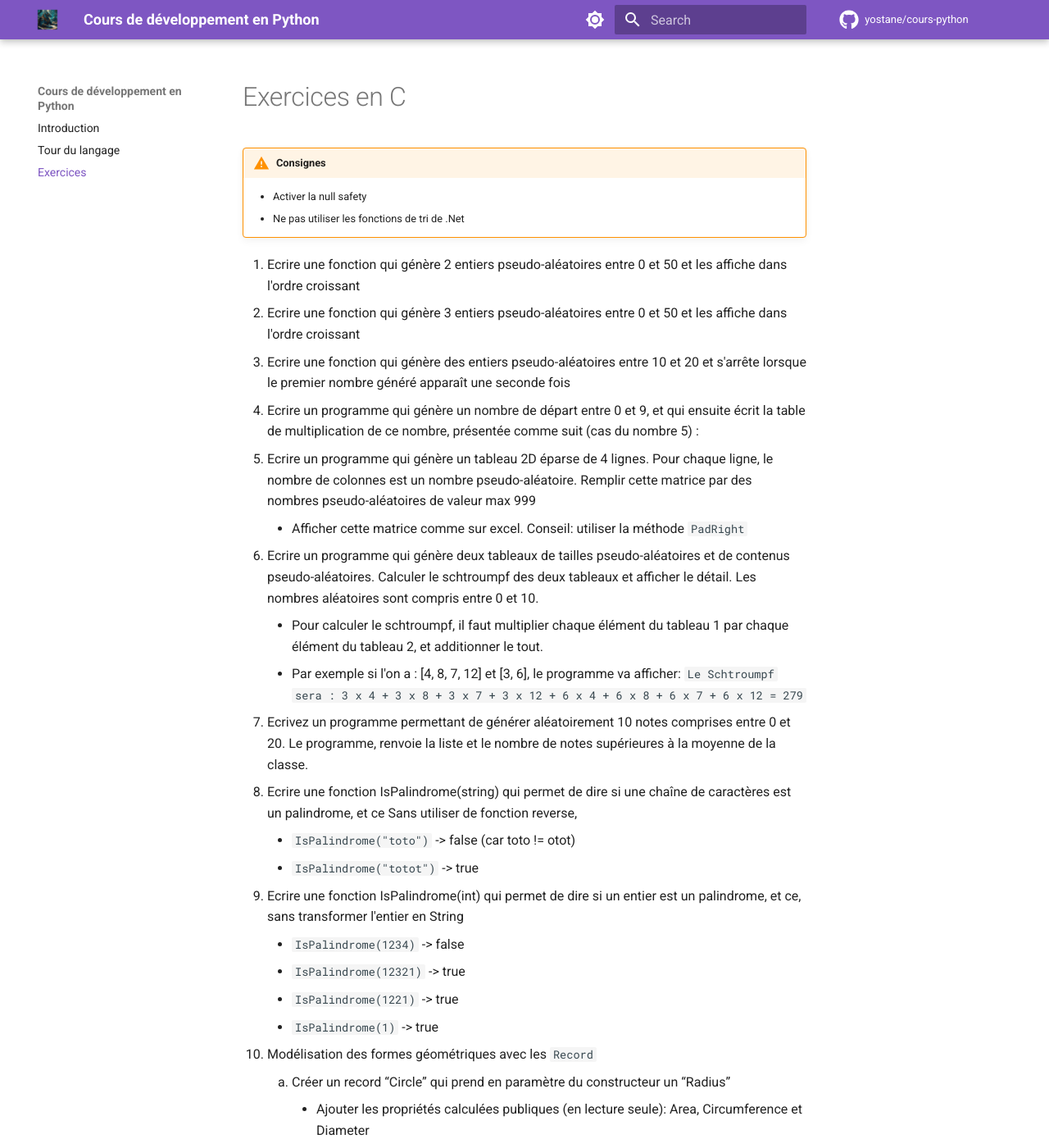
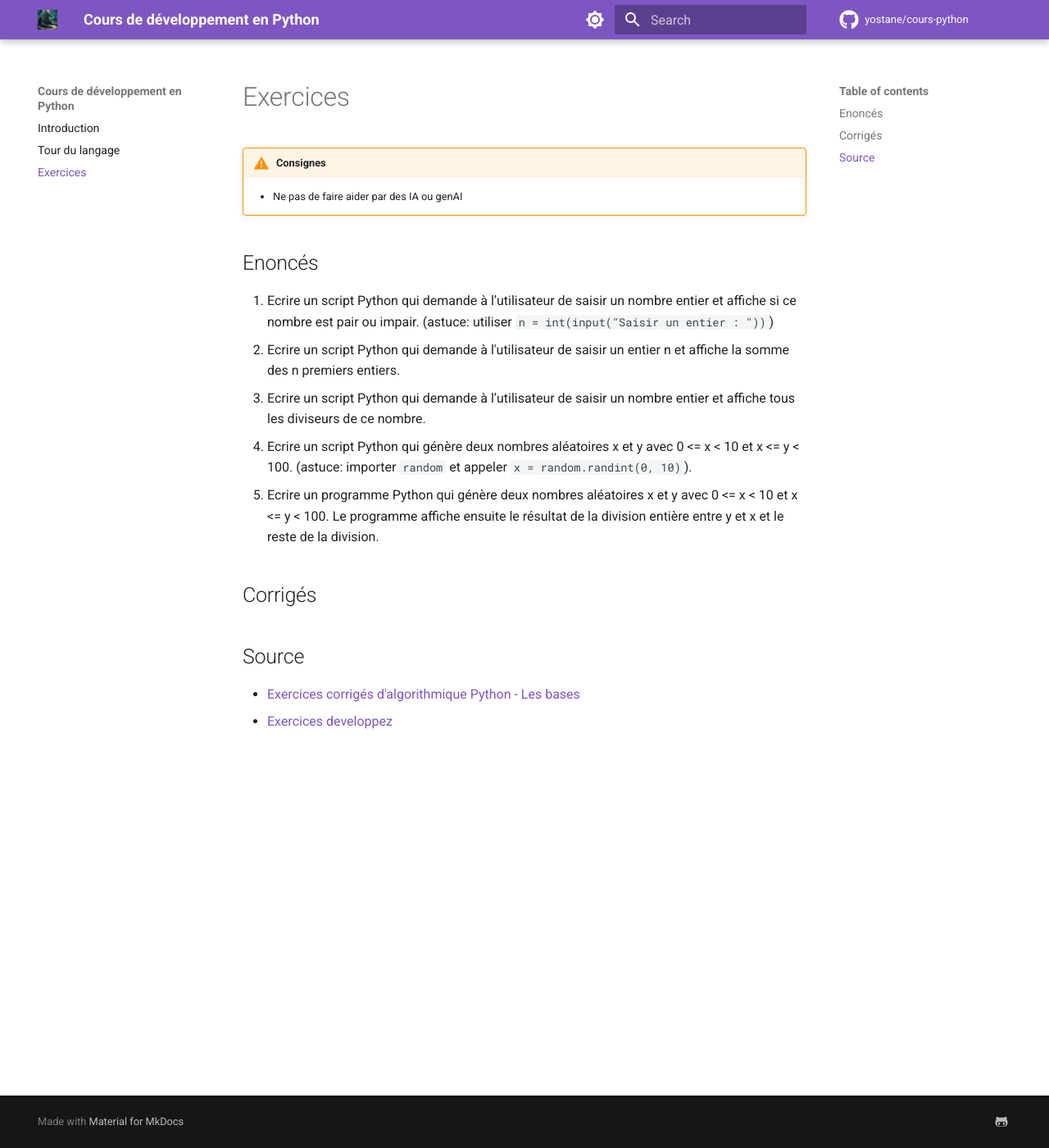
Before and after one commit to yostane/cours-python, an MkDocs documentation site: the page built from docs/python-exercices.md, in a window 1280 px wide and 1400 px high. Shown: the whole window at 82% size. Built offline with MkDocs 1.6.1 and Material for MkDocs 9.7.7, drawn with Linux system fonts in a browser that asks for light colours; comment, search, counter and statistics services are not loaded; some of the changed text lies outside the part shown.

Commit message:
MAJ support de cours

```diff
--- a/docs/python-exercices.md
+++ b/docs/python-exercices.md
@@ -1,42 +1,20 @@
-# Exercices en C#
+# Exercices
 
 !!! warning "Consignes"
 
-    - Activer la null safety
-    - Ne pas utiliser les fonctions de tri de .Net
+    - Ne pas de faire aider par des IA ou genAI
 
-1. Ecrire une fonction qui génère 2 entiers pseudo-aléatoires entre 0 et 50 et les affiche dans l'ordre croissant
-1. Ecrire une fonction qui génère 3 entiers pseudo-aléatoires entre 0 et 50 et les affiche dans l'ordre croissant
-1. Ecrire une fonction qui génère des entiers pseudo-aléatoires entre 10 et 20 et s'arrête lorsque le premier nombre généré apparaît une seconde fois
-1. Ecrire un programme qui génère un nombre de départ entre 0 et 9, et qui ensuite écrit la table de multiplication de ce nombre, présentée comme suit (cas du nombre 5) :
-1. Ecrire un programme qui génère un tableau 2D éparse de 4 lignes. Pour chaque ligne, le nombre de colonnes est un nombre pseudo-aléatoire. Remplir cette matrice par des nombres pseudo-aléatoires de valeur max 999
-    - Afficher cette matrice comme sur excel. Conseil: utiliser la méthode `PadRight`
-1. Ecrire un programme qui génère deux tableaux de tailles pseudo-aléatoires et de contenus pseudo-aléatoires. Calculer le schtroumpf des deux tableaux et afficher le détail. Les nombres aléatoires sont compris entre 0 et 10.
-    - Pour calculer le schtroumpf, il faut multiplier chaque élément du tableau 1 par chaque élément du tableau 2, et additionner le tout.
-    - Par exemple si l'on a : [4, 8, 7, 12] et [3, 6], le programme va afficher: `Le Schtroumpf sera : 3 x 4 + 3 x 8 + 3 x 7 + 3 x 12 + 6 x 4 + 6 x 8 + 6 x 7 + 6 x 12 = 279`
-1. Ecrivez un programme permettant de générer aléatoirement 10 notes comprises entre 0 et 20. Le programme, renvoie la liste et le nombre de notes supérieures à la moyenne de la classe.
-1. Ecrire une fonction IsPalindrome(string) qui permet de dire si une chaîne de caractères est un palindrome, et ce Sans utiliser de fonction reverse,
-    - `IsPalindrome("toto")` -> false (car toto != otot)
-    - `IsPalindrome("totot")` -> true
-1. Ecrire une fonction IsPalindrome(int) qui permet de dire si un entier est un palindrome, et ce, sans transformer l'entier en String
-    - `IsPalindrome(1234)` -> false
-    - `IsPalindrome(12321)` -> true
-    - `IsPalindrome(1221)` -> true
-    - `IsPalindrome(1)` -> true
-1. Modélisation des formes géométriques avec les `Record`
-    1. Créer un record “Circle” qui prend en paramètre du constructeur un “Radius”
-        - Ajouter les propriétés calculées publiques (en lecture seule): Area, Circumference et Diameter
-        - Créer deux instances ayant le même rayon et affichez les dans la console, en utilisant le ToString() proposé par les record
-        - Comparer les deux cercles avec l’opérateur ‘==’. Ensuite, comparez en enlevant la nature record de Cercle. Que remarquez-vous ?
-    1. Créer un record abstract “Shape” avec un constructeur vide et les propriété en lecture seule abstraites: Area et Circumference
-    1. Faire en sorte que “Circle” hérité de Shape
-    1. Créer un record “Rectangle” qui hérite de share et prend en paramètre du constructeur (Width et Height)
-        - Implémenter les propriétés calculées (en lecture seule): Area, Circumference (même si techniquement, ça devrait s’appeler Perimeter)
-    1. Créer une fonction PrintShapeInfo qui prend un Shape en paramètre et qui utilise le pattern matching pour afficher des infos différentes selon le type du shape
-    1. Créer une fonction qui génère aléatoirement une liste de shape de type Circle ou Rectangle avec des valeurs initiales aléatoires. Le nombre d’éléments à générer est passé en paramètre. Utiliser cette méthode pour générer une liste de 10 Shape
-    1. Utiliser LINQ (Select, Where, Aggregate, etc.) pour générer un objet qui a deux champs: SumCircleArea et MaxRectangleWidth:
-        - SumCircleArea: la somme des surfaces de tous les cercles. MaxRectangleWidth: la largeur maximale des rectangles
-        - Faire en sorte que l’objet généré soit anonyme
-    1. Utiliser LINQ pour calculer le nombre de cercles dans la liste
-    1. Utiliser LINQ pour calculer le nombre de rectangles dont la superficie est > 10
-    1. Utiliser LINQ pour calculer la circonférence moyenne des cercles (astuce: méthode average)
+## Enoncés
+
+1. Ecrire un script Python qui demande à l’utilisateur de saisir un nombre entier et affiche si ce nombre est pair ou impair. (astuce: utiliser `n = int(input("Saisir un entier : "))`)
+1. Ecrire un script Python qui demande à l'utilisateur de saisir un entier n et affiche la somme des n premiers entiers.
+1. Ecrire un script Python qui demande à l’utilisateur de saisir un nombre entier et affiche tous les diviseurs de ce nombre.
+1. Ecrire un script Python qui génère deux nombres aléatoires x et y avec 0 <= x < 10 et x <= y < 100. (astuce: importer `random` et appeler `x = random.randint(0, 10)`).
+1. Ecrire un programme Python qui génère deux nombres aléatoires x et y avec 0 <= x < 10 et x <= y < 100. Le programme affiche ensuite le résultat de la division entière entre y et x et le reste de la division.
+
+## Corrigés
+
+## Source
+
+- [Exercices corrigés d'algorithmique Python - Les bases](https://www.tresfacile.net/tp-python-exercices-corriges-dalgorithmique-python-les-bases/)
+- [Exercices developpez](https://algo.developpez.com/exercices/)
```
Also changed, not shown: requirements.txt (+4 -3 lines).
